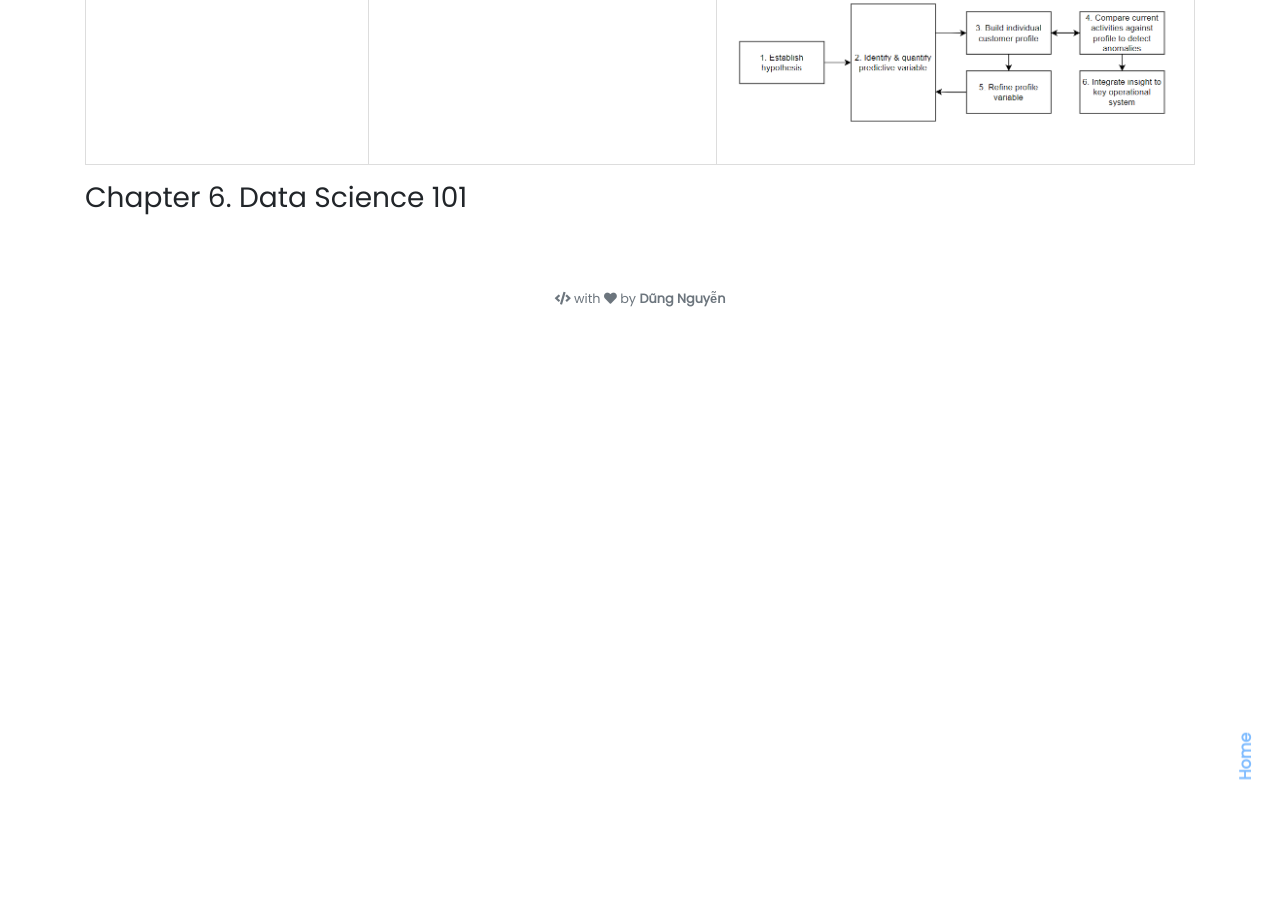
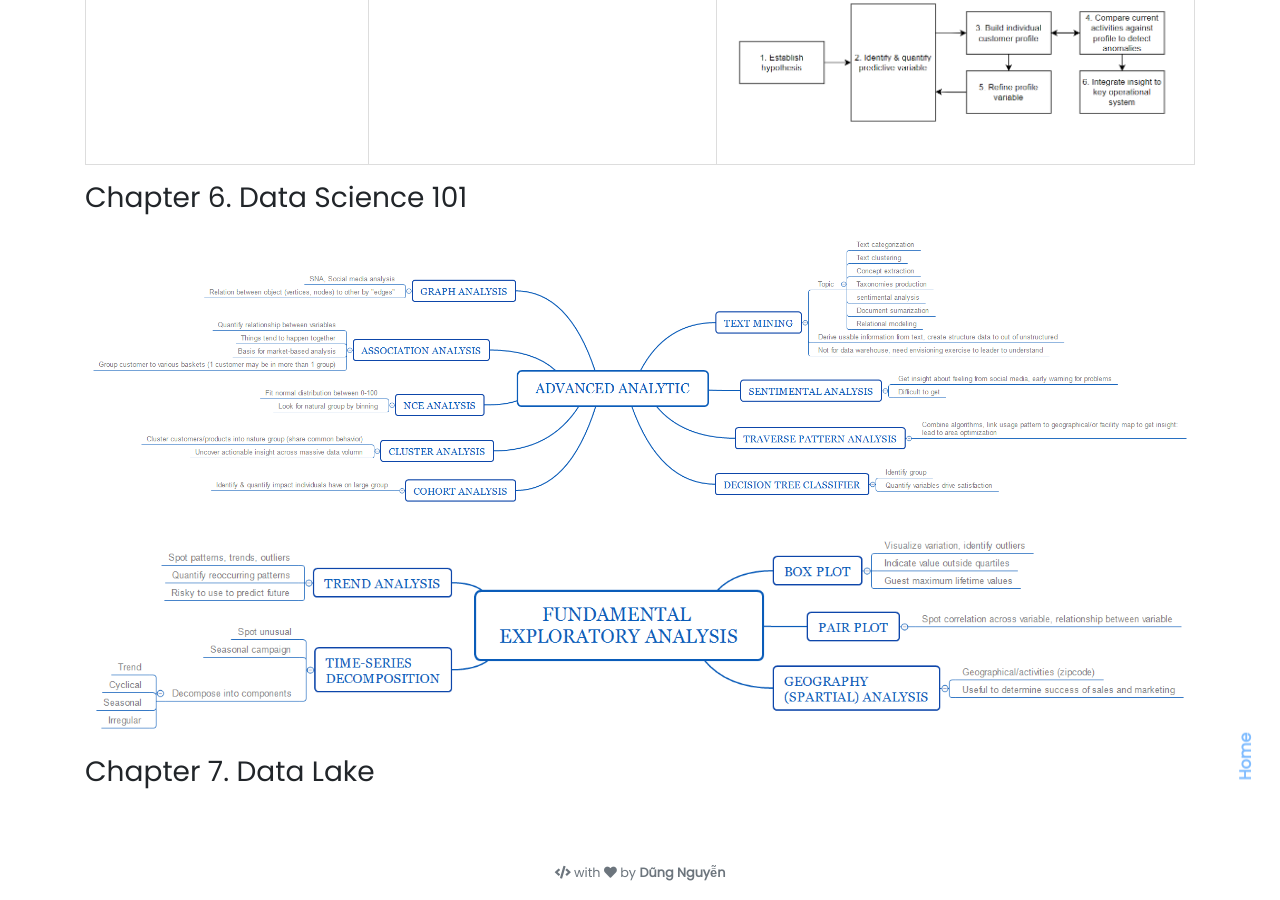
Before and after one commit to dungnv0696/nhathomongmer, a Jekyll site: the page built from _posts/2022-07-31-data-science.md, in a window 1280 px wide and 900 px high, scrolled down 3014 px. Built offline with Jekyll 4.4.1, drawn with Linux system fonts in a browser that asks for light colours; nearby versions of some CDN libraries; our own code applies the rules of GitHub Pages for plain Markdown files; library files that are not in the unit come from our copies; comment, search, counter and statistics services are not loaded; before the commit the page ends 3340 px from its top, so only the background shows below that.

Commit message:
chapter 5
chapter 5

```diff
--- a/_posts/2022-07-31-data-science.md
+++ b/_posts/2022-07-31-data-science.md
@@ -191,3 +191,8 @@ description: Data Science
 </table>
 
 ### Chapter 6. Data Science 101
+![Advanced Analytic](https://dungnv0696.github.io/nhathomongmer/assets/images/advanced_analytic.png)
+
+![Fundamental Exploratory Analysis](https://dungnv0696.github.io/nhathomongmer/assets/images/fundamental_exploratory_analysis.png)
+
+### Chapter 7. Data Lake
```
Also changed, not shown: assets/images/advanced_analytic.png (added), assets/images/fundamental_exploratory_analysis.png (added).
